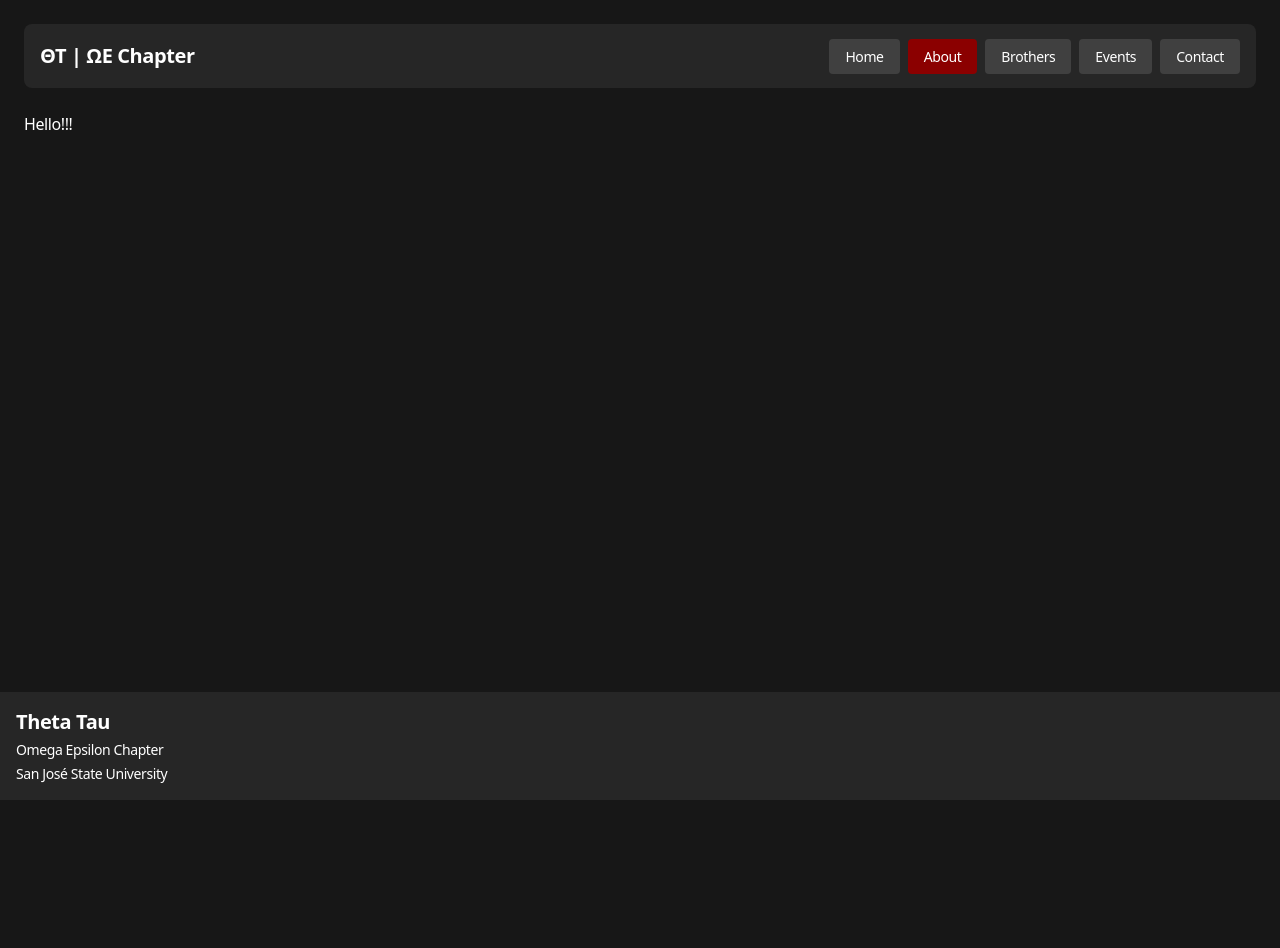
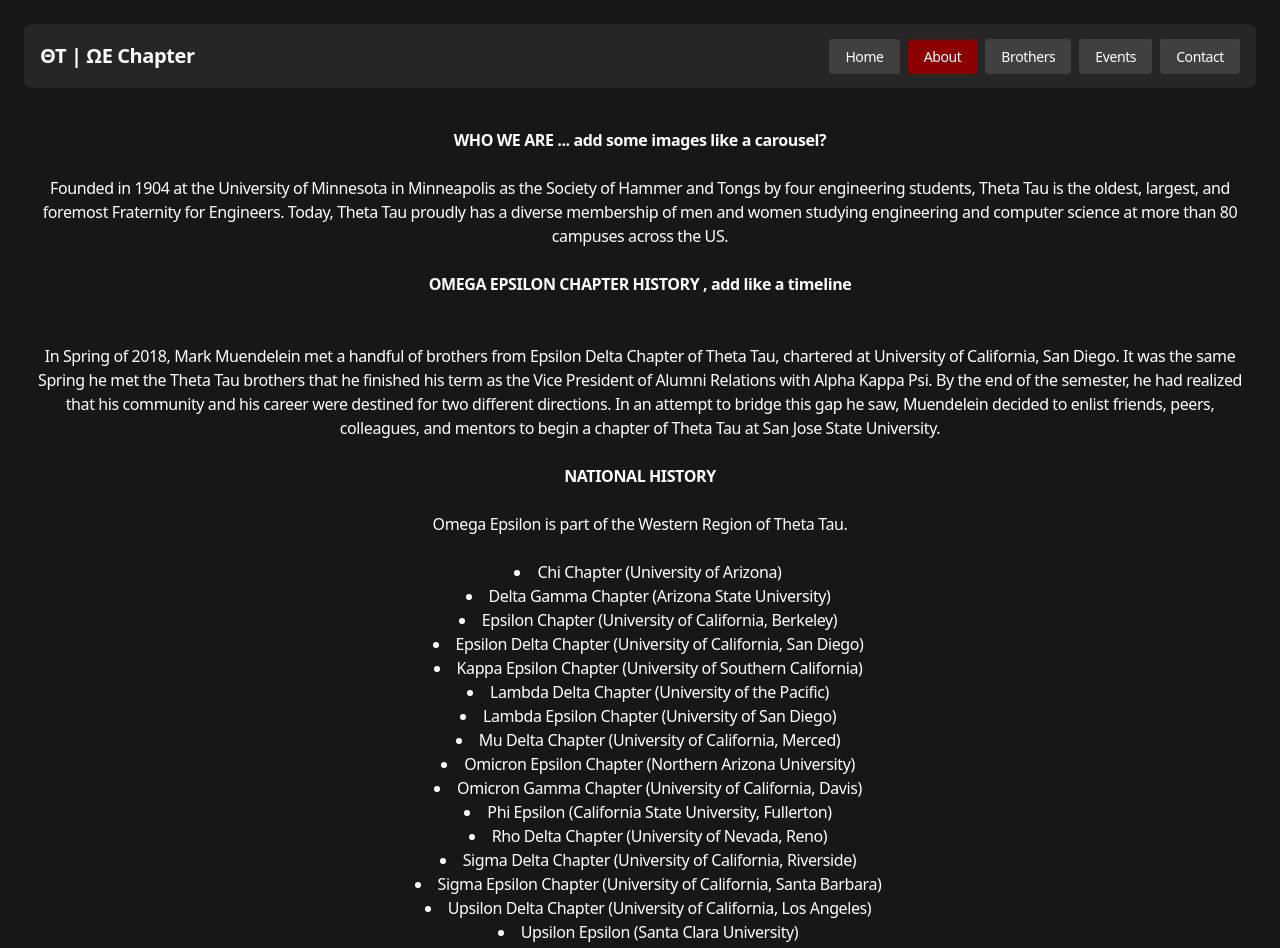
Before and after one commit to sjsu-tt-webmaster/TT-Website-V2, a Next.js app: page /about in a window 1280 px wide. Shown: the top 948 px of the page. Before the commit the page ends 800 px from the top, so only its background shows below. Built offline with nearby package versions, Linux system fonts and the light colour scheme.

Commit message:
frontend edits

```diff
--- a/src/pages/about.jsx
+++ b/src/pages/about.jsx
@@ -1,10 +1,68 @@
-
+//reference website: https://www.calthetatau.com/about
+//plan is to add a lot of images of us
 
 const About = function About() {
     return (
-        <p>
-            Hello!!!
-        </p>
+        <div className="mt-4 font-light text-center">
+            <div className="font-bold">
+                WHO WE ARE ... add some images like a carousel?
+            </div>
+
+            <div>
+                <br />
+                Founded in 1904 at the University of Minnesota in Minneapolis as the Society of Hammer and Tongs by four engineering students, Theta Tau is the oldest, largest, and foremost Fraternity for Engineers. Today, Theta Tau proudly has a diverse membership of men and women studying engineering and computer science at more than 80 campuses across the US.
+            </div>
+            <div>
+                <br />
+                <div className="font-bold">
+                    OMEGA EPSILON CHAPTER HISTORY , add like a timeline
+                </div>
+
+                <br />
+                <br />
+                In Spring of 2018, Mark Muendelein met a handful of brothers from Epsilon Delta Chapter of Theta
+                Tau, chartered at University of California, San Diego. It was the same Spring he met the Theta Tau brothers
+                that he finished his term as the Vice President of Alumni Relations with Alpha Kappa Psi. By the end of the
+                semester, he had realized that his community and his career were destined for two different directions. In
+                an attempt to bridge this gap he saw, Muendelein decided to enlist friends, peers, colleagues, and mentors
+                to begin a chapter of Theta Tau at San Jose State University.
+            </div>
+
+            <div>
+                <br />
+                <div className = "font-bold">
+                    NATIONAL HISTORY
+                </div>
+
+
+                <br />
+                Omega Epsilon is part of the Western Region of Theta Tau.
+                <br />
+                <br />
+
+                <ul class="list-disc list-inside ml-4 text-white-800">
+                    <li>Chi Chapter (University of Arizona)</li>
+                    <li>Delta Gamma Chapter (Arizona State University)</li>
+                    <li>Epsilon Chapter (University of California, Berkeley)</li>
+                    <li>Epsilon Delta Chapter (University of California, San Diego)</li>
+                    <li>Kappa Epsilon Chapter (University of Southern California)</li>
+                    <li>Lambda Delta Chapter (University of the Pacific)</li>
+                    <li>Lambda Epsilon Chapter (University of San Diego)</li>
+                    <li>Mu Delta Chapter (University of California, Merced)</li>
+                    <li>Omicron Epsilon Chapter (Northern Arizona University)</li>
+                    <li>Omicron Gamma Chapter (University of California, Davis)</li>
+                    <li>Phi Epsilon (California State University, Fullerton)</li>
+                    <li>Rho Delta Chapter (University of Nevada, Reno)</li>
+                    <li>Sigma Delta Chapter (University of California, Riverside)</li>
+                    <li>Sigma Epsilon Chapter (University of California, Santa Barbara)</li>
+                    <li>Upsilon Delta Chapter (University of California, Los Angeles)</li>
+                    <li>Upsilon Epsilon (Santa Clara University)</li>
+                    <li>Xi Epsilon Chapter (California State University, Long Beach)</li>
+                </ul>
+
+            </div>
+
+        </div>
     );
 };
 export default About;
```
